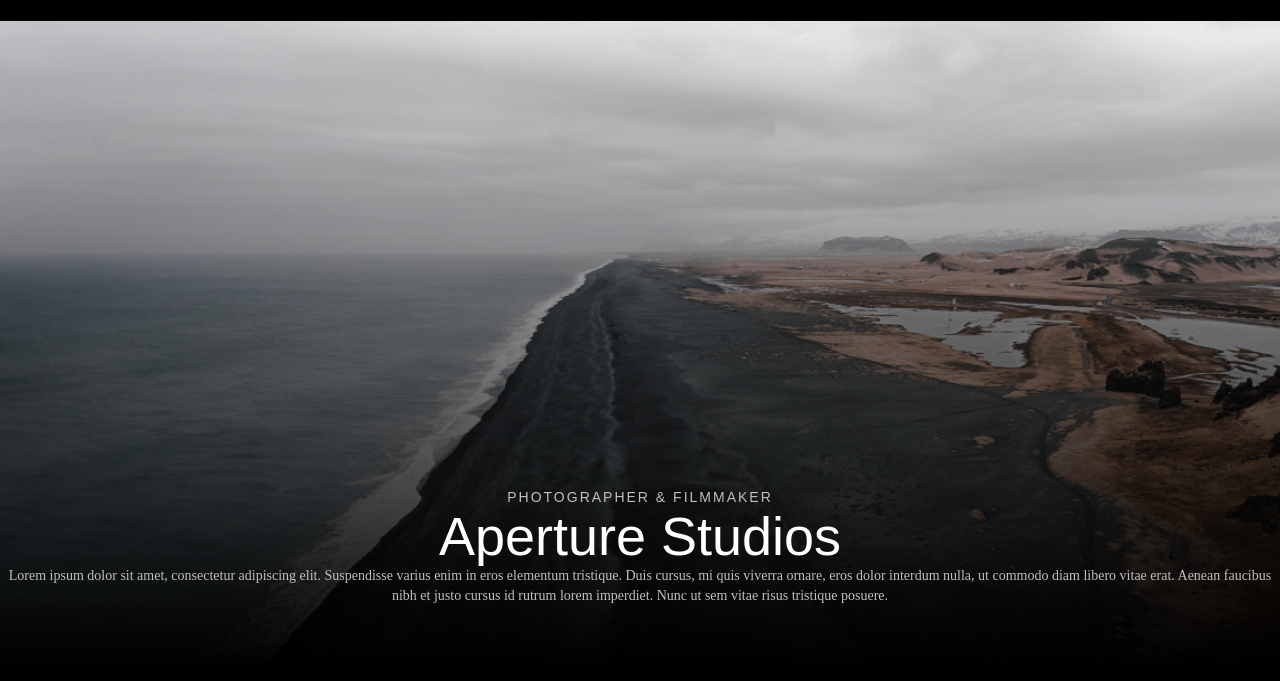
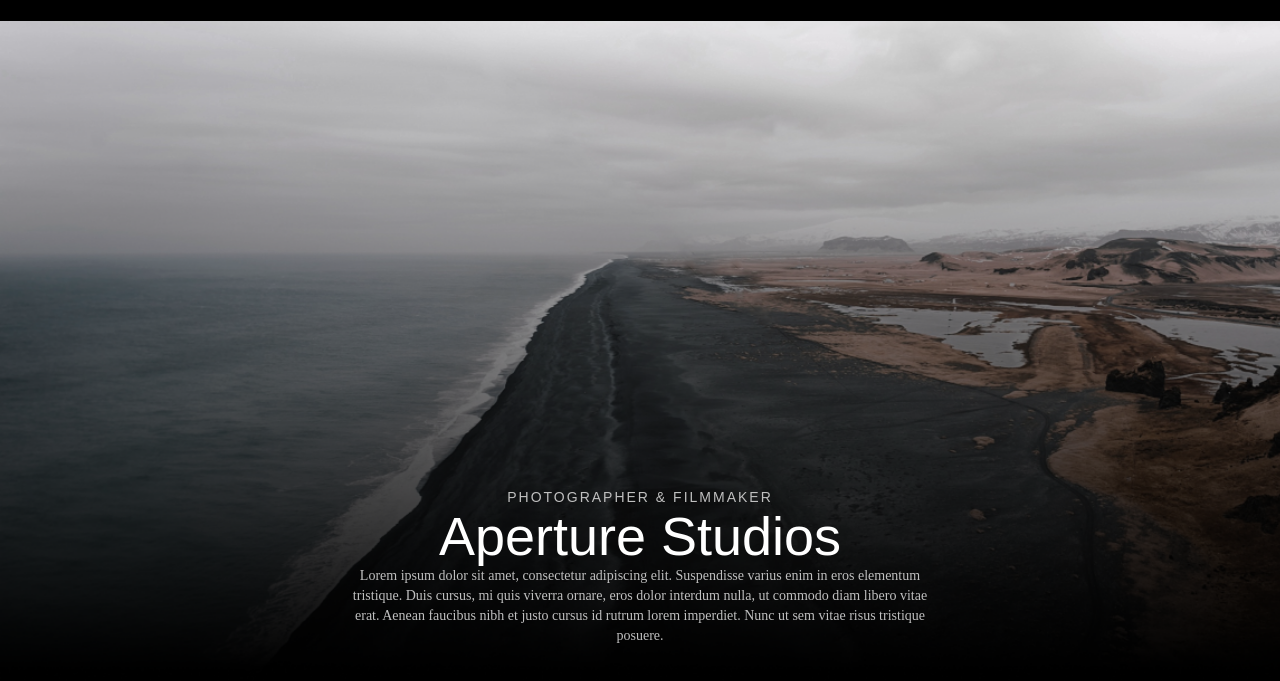
Before and after one commit to stboldyrev/Aperture, a plain HTML site: page index.html in a window 1280 px wide. Shown: the part 69-750 px from the top of the page. Drawn offline with Linux system fonts and the light colour scheme.

Commit message:
changed css

```diff
--- a/styles.css
+++ b/styles.css
@@ -62,8 +62,8 @@ section {
 
 .aperture-studios {
   padding-top: 466px;
-  /* max-width: 580px;
-  margin: 0 auto; */
+  max-width: 580px;
+  margin: 0 auto;
   text-align: center;
 }
 
```
